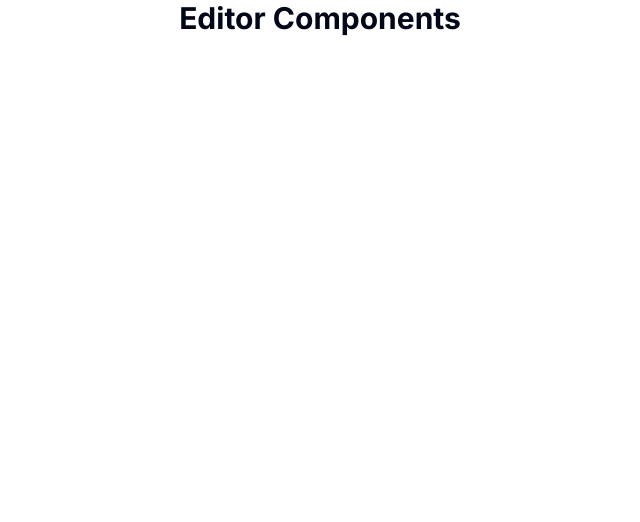
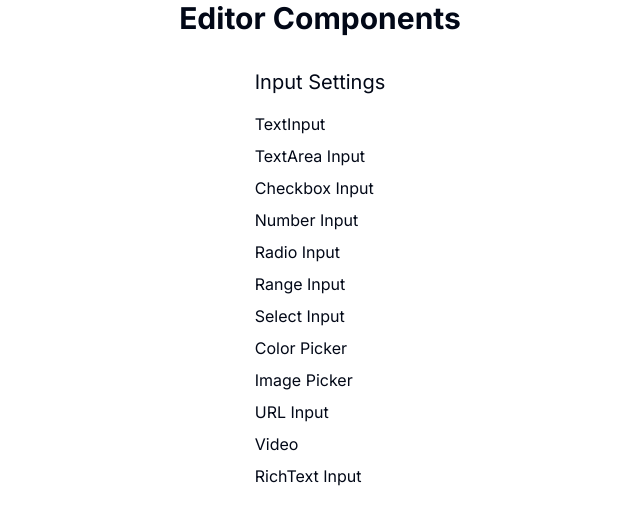
Before and after one commit to m-amirazmi/nextjs-cms, a Next.js app: page /playground/editor in a window 1280 px wide. Shown: the top 522 px of the page, without its empty margins (320-960 px from the left). Built offline with nearby package versions, Linux system fonts and the light colour scheme.

Commit message:
Push all

```diff
--- a/app/playground/editor/page.tsx
+++ b/app/playground/editor/page.tsx
@@ -1,3 +1,23 @@
+import TextInput from "@/components/editor/input-settings/text-input";
+
 export default function PlaygroundEditor() {
-  return <></>;
+  return (
+    <div className="flex flex-col gap-y-4">
+      <h2 className="text-xl">Input Settings</h2>
+      <div className="flex flex-col gap-y-2">
+        <TextInput />
+        <p>TextArea Input</p>
+        <p>Checkbox Input</p>
+        <p>Number Input</p>
+        <p>Radio Input</p>
+        <p>Range Input</p>
+        <p>Select Input</p>
+        <p>Color Picker</p>
+        <p>Image Picker</p>
+        <p>URL Input</p>
+        <p>Video</p>
+        <p>RichText Input</p>
+      </div>
+    </div>
+  );
 }
```
